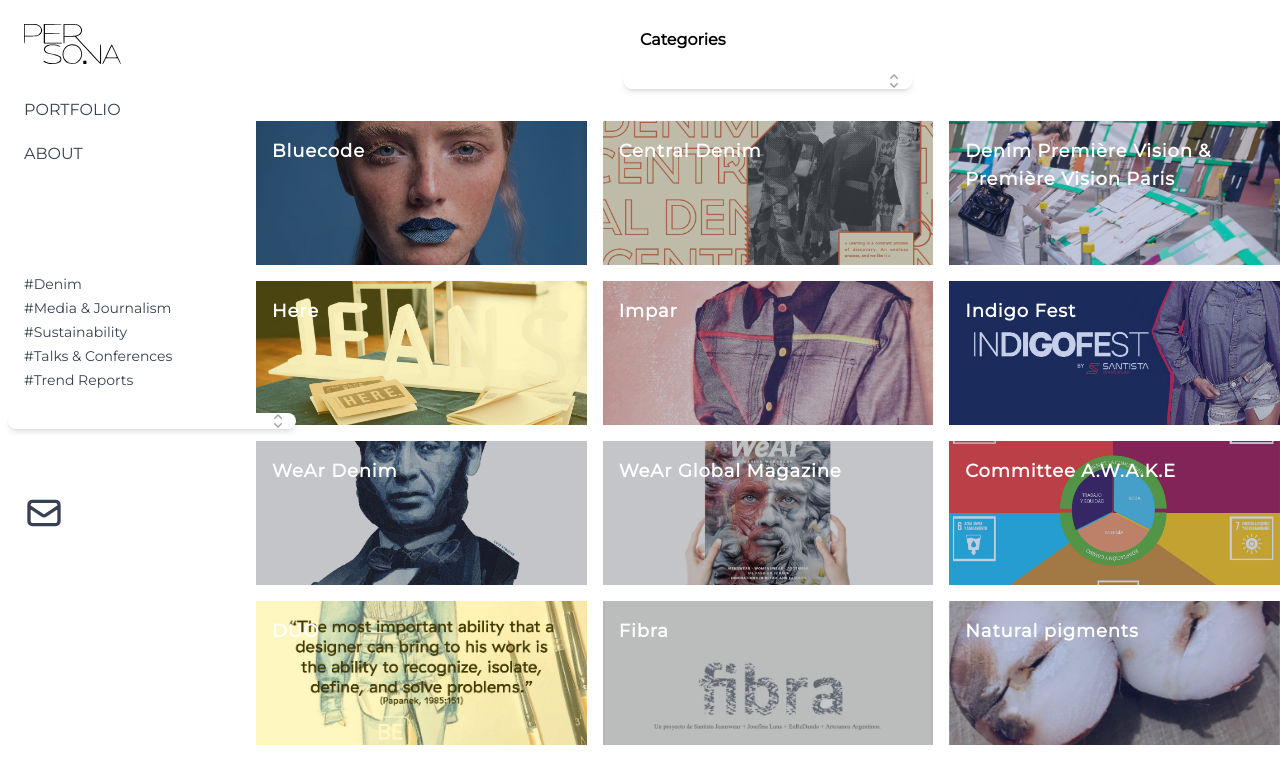
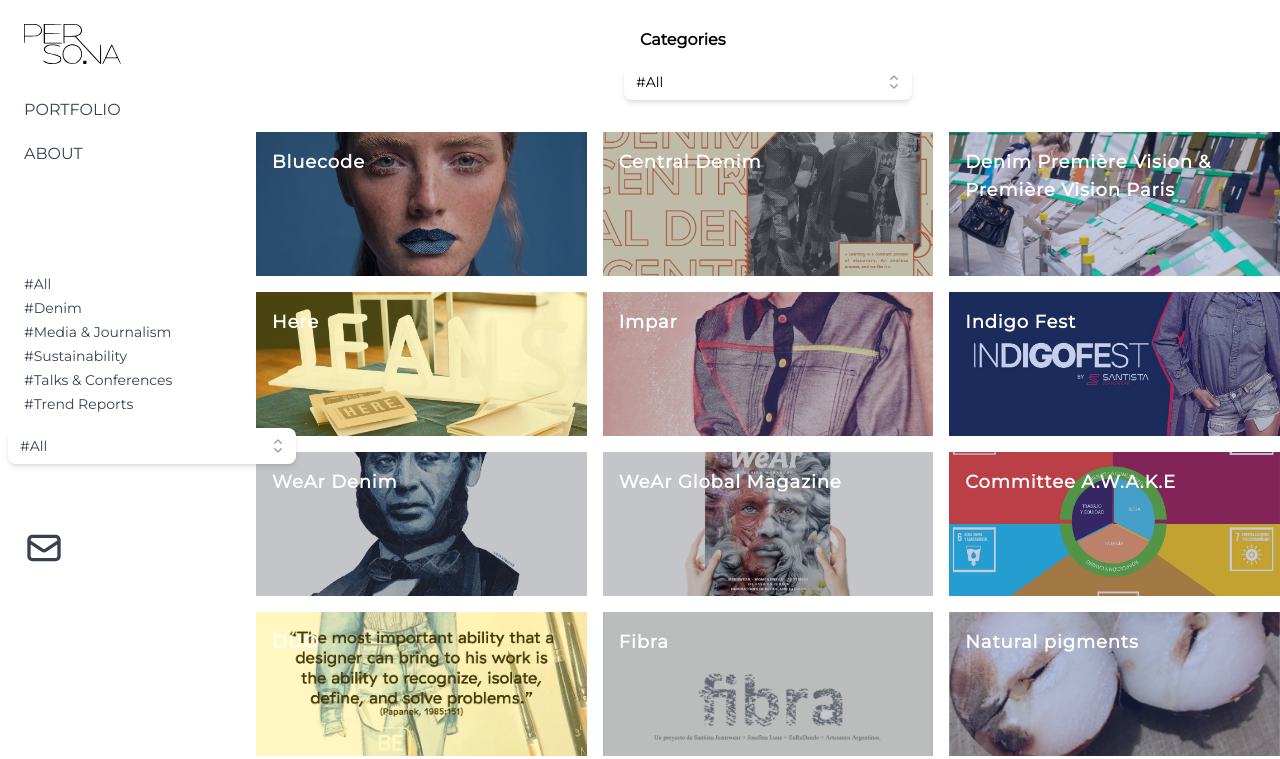
Before and after one commit to Chaloulou75/personaportfolio2023, a Nuxt app: page /works in a window 1280 px wide. Shown: the top 759 px of the page. Built offline with nearby package versions, Linux system fonts and the light colour scheme.

Commit message:
selectcategorycomponent default #all

```diff
--- a/pages/works/index.vue
+++ b/pages/works/index.vue
@@ -3,7 +3,7 @@
 import { selectedCategory, categories, works } from "@/stores/WorkStore.js";
 
 const filterWorksByCategory = computed(() => {
-  if (selectedCategory.value == "") {
+  if (selectedCategory.value == "#All") {
     return works;
   } else {
     return works.filter((work) =>
--- a/stores/WorkStore.js
+++ b/stores/WorkStore.js
@@ -1,26 +1,30 @@
 import { ref, reactive } from "vue";
 
-export let selectedCategory = ref("");
+export let selectedCategory = ref("#All");
 
 export let categories = ref([
   {
     id: 1,
+    name: "#All",
+  },
+  {
+    id: 2,
     name: "#Denim",
   },
   {
-    id: 2,
+    id: 3,
     name: "#Media & Journalism",
   },
   {
-    id: 3,
+    id: 4,
     name: "#Sustainability",
   },
   {
-    id: 4,
+    id: 5,
     name: "#Talks & Conferences",
   },
   {
-    id: 5,
+    id: 6,
     name: "#Trend Reports",
   },
 ]);
```
